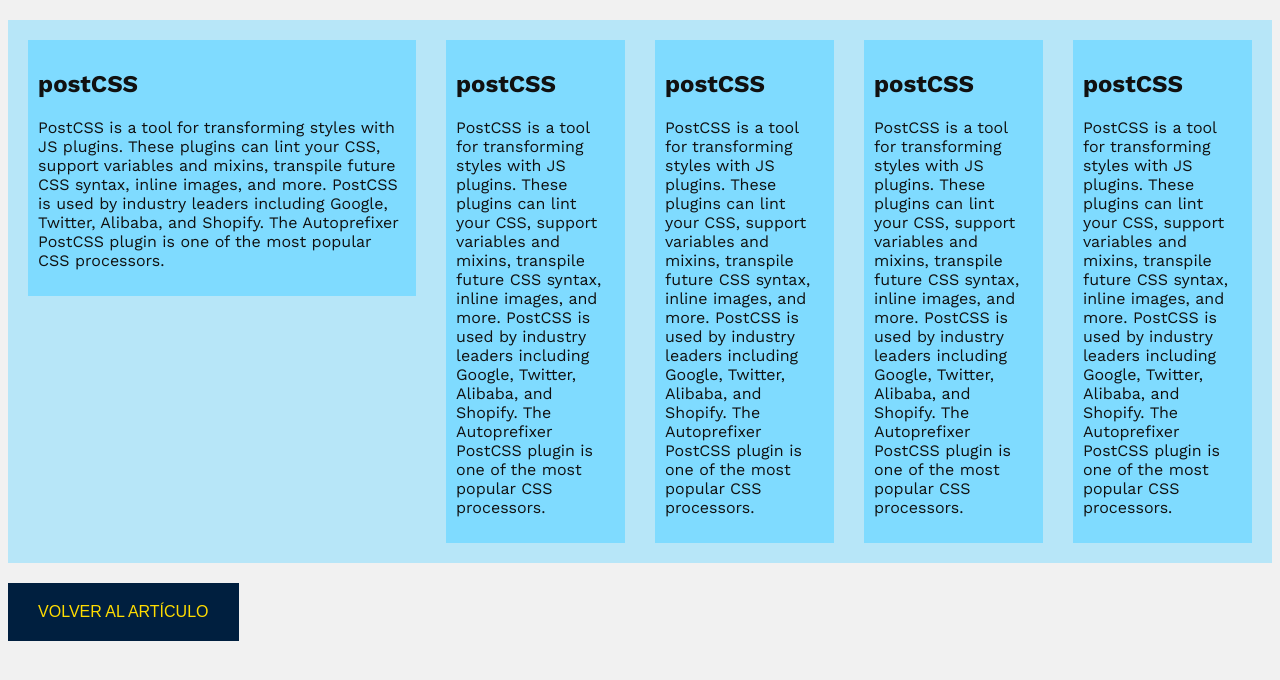
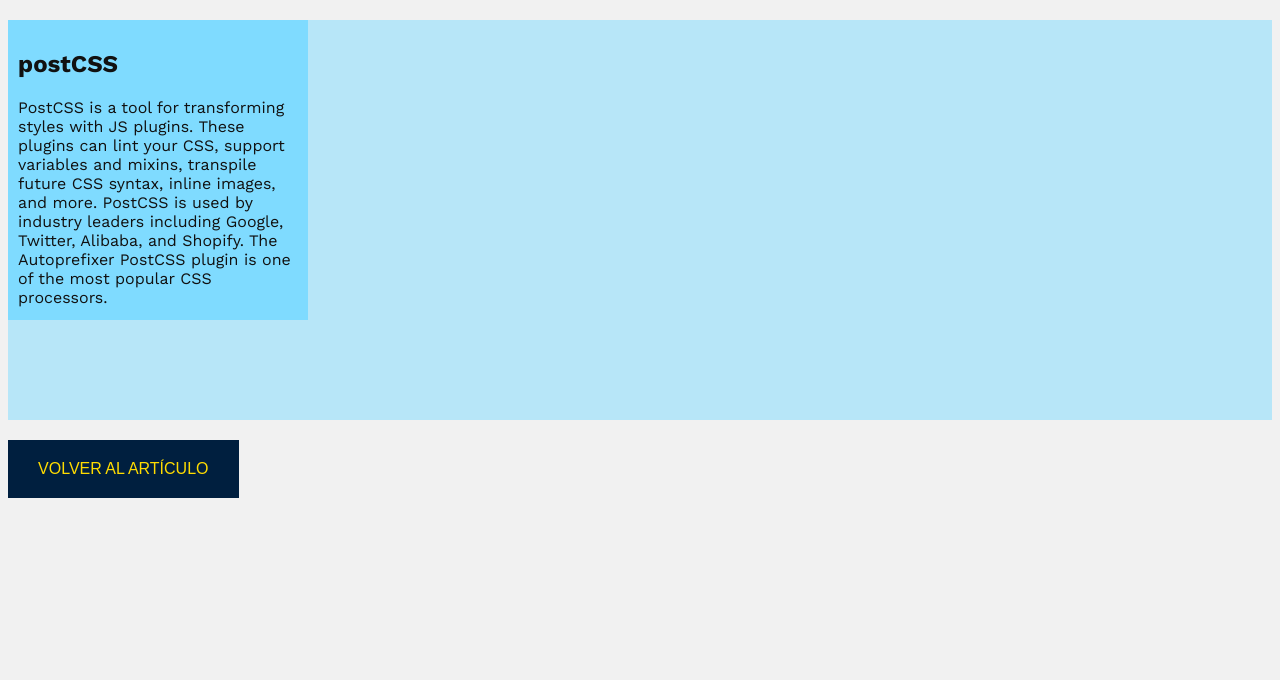
Before and after one commit to jorgeatgu/gulp-postCSS, a website: page grid-lost-postcss/cuarto-ejemplo.html in a window 1280 px wide. Drawn offline with nearby package versions, Linux system fonts and the light colour scheme.

Commit message:
cambios en los ejemplos

```diff
--- a/grid-lost-postcss/cuarto-ejemplo.html
+++ b/grid-lost-postcss/cuarto-ejemplo.html
@@ -19,23 +19,7 @@
 <body>
 
     <section class="cuarto  section-s">
-        <article class="y-mitad">
-            <h2>postCSS</h2>
-            <p>PostCSS is a tool for transforming styles with JS plugins. These plugins can lint your CSS, support variables and mixins, transpile future CSS syntax, inline images, and more. PostCSS is used by industry leaders including Google, Twitter, Alibaba, and Shopify. The Autoprefixer PostCSS plugin is one of the most popular CSS processors.</p>
-        </article>
-        <article class="un-cuarto">
-            <h2>postCSS</h2>
-            <p>PostCSS is a tool for transforming styles with JS plugins. These plugins can lint your CSS, support variables and mixins, transpile future CSS syntax, inline images, and more. PostCSS is used by industry leaders including Google, Twitter, Alibaba, and Shopify. The Autoprefixer PostCSS plugin is one of the most popular CSS processors.</p>
-        </article>
-        <article class="un-cuarto">
-            <h2>postCSS</h2>
-            <p>PostCSS is a tool for transforming styles with JS plugins. These plugins can lint your CSS, support variables and mixins, transpile future CSS syntax, inline images, and more. PostCSS is used by industry leaders including Google, Twitter, Alibaba, and Shopify. The Autoprefixer PostCSS plugin is one of the most popular CSS processors.</p>
-        </article>
-        <article class="un-cuarto">
-            <h2>postCSS</h2>
-            <p>PostCSS is a tool for transforming styles with JS plugins. These plugins can lint your CSS, support variables and mixins, transpile future CSS syntax, inline images, and more. PostCSS is used by industry leaders including Google, Twitter, Alibaba, and Shopify. The Autoprefixer PostCSS plugin is one of the most popular CSS processors.</p>
-        </article>
-        <article class="un-cuarto">
+        <article>
             <h2>postCSS</h2>
             <p>PostCSS is a tool for transforming styles with JS plugins. These plugins can lint your CSS, support variables and mixins, transpile future CSS syntax, inline images, and more. PostCSS is used by industry leaders including Google, Twitter, Alibaba, and Shopify. The Autoprefixer PostCSS plugin is one of the most popular CSS processors.</p>
         </article>
--- a/grid-lost-postcss/src/css/styles.css
+++ b/grid-lost-postcss/src/css/styles.css
@@ -51,7 +51,7 @@
 
 .segundo-negativo {
 	article:first-child {
-		lost-offset: row -1/3;
+		lost-offset: -2/3;
 	}
 }
 
@@ -66,17 +66,15 @@
 }
 
 .cuarto {
-	lost-utility: clearfix;
+	lost-align: top-left;
+  	width: 100%;
+  	height: 400px;
 	bgc: rgba(127, 219, 255, .5);
 	article {
 		bgc: #7FDBFF;
 		color: #111;
-	}
-	.un-cuarto {
-		lost-column: 1/6 0;
-	}
-	.y-mitad {
-		lost-column: 2/6 0;
+		width: 300px;
+	  	height: 300px;
 	}
 }
 
```
Also changed, not shown: grid-lost-postcss/dist/css/styles.css.
